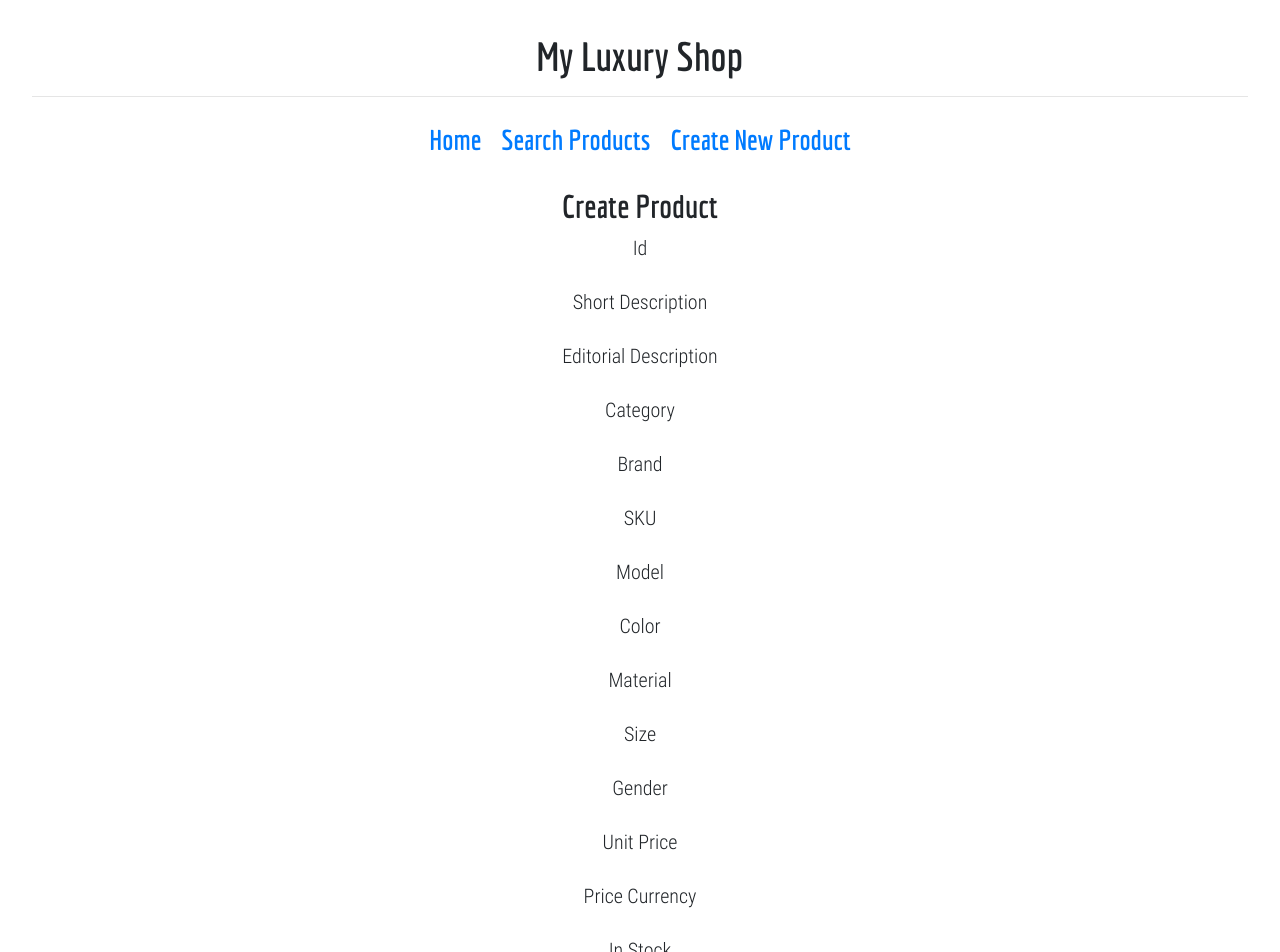
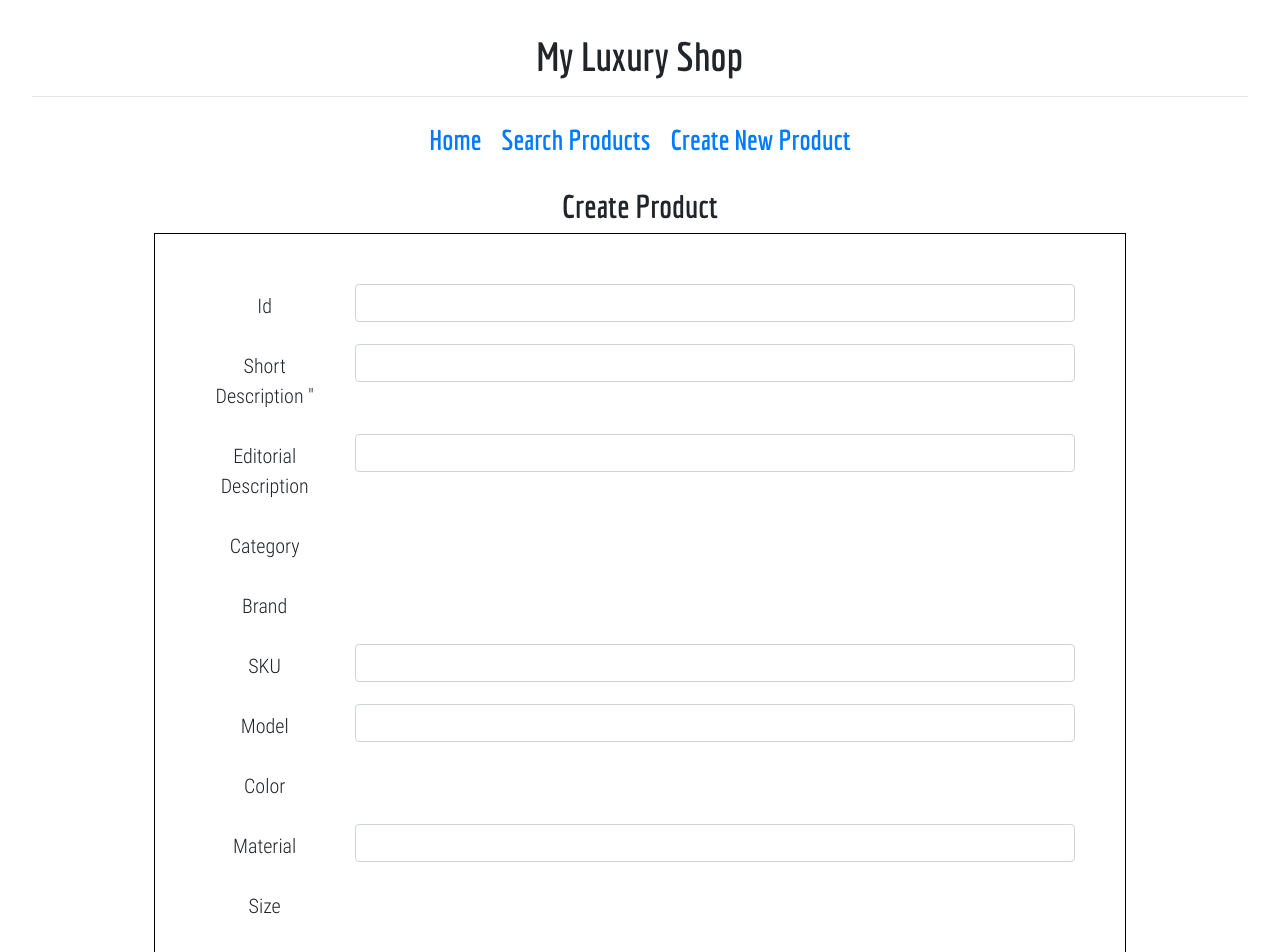
Before and after one commit to CoffeeeBean/MyLuxuryShop, a React (Create React App) app: page /create in a window 1280 px wide. Shown: the top 952 px of the page. Built offline with nearby package versions, Linux system fonts and the light colour scheme.

Commit message:
input text for create product page

```diff
--- a/src/index.css
+++ b/src/index.css
@@ -38,3 +38,10 @@ h5 {
   float: left;
   width: 10%;
 }
+
+.center {
+  margin: auto;
+  width: 80%;
+  border: 1px solid black;
+  padding: 50px;
+}
--- a/src/pages/CreateProduct.jsx
+++ b/src/pages/CreateProduct.jsx
@@ -1,57 +1,112 @@
 import Form from "react-bootstrap/Form";
 import Button from "react-bootstrap/Button";
+import Row from "react-bootstrap/Row";
+import Col from "react-bootstrap/Col";
 
 export default function CreateProduct() {
   return (
     <div>
       <h2>Create Product</h2>
+      <div className="center">
         <Form>
-        <Form.Group>
-          <Form.Label>Id</Form.Label>
+          <Form.Group as={Row}>
+            <Form.Label column sm="2" htmlFor="productId">
+              Id
+            </Form.Label>
+            <Col sm="10">
+              <Form.Control type="text" id="productId" />
+            </Col>
           </Form.Group>
-        <Form.Group>
-          <Form.Label>Short Description</Form.Label>
+          <Form.Group as={Row}>
+            <Form.Label column sm="2" htmlFor="productShortDescription">
+              Short Description "
+            </Form.Label>
+            <Col sm="10">
+              <Form.Control type="text" id="productShortDescription" />
+            </Col>
           </Form.Group>
-        <Form.Group>
-          <Form.Label>Editorial Description</Form.Label>
+          <Form.Group as={Row}>
+            <Form.Label column sm="2" htmlFor="productEditorialDescriprion">
+              Editorial Description
+            </Form.Label>
+            <Col sm="10">
+              <Form.Control type="text" id="productEditorialDescriprion" />
+            </Col>
           </Form.Group>
-        <Form.Group>
-          <Form.Label>Category</Form.Label>
+          <Form.Group as={Row}>
+            <Form.Label column sm="2">
+              Category
+            </Form.Label>
           </Form.Group>
-        <Form.Group>
-          <Form.Label>Brand</Form.Label>
+          <Form.Group as={Row}>
+            <Form.Label column sm="2">
+              Brand
+            </Form.Label>
           </Form.Group>
-        <Form.Group>
-          <Form.Label>SKU</Form.Label>
+          <Form.Group as={Row}>
+            <Form.Label column sm="2" htmlFor="productSku">
+              SKU
+            </Form.Label>
+            <Col sm="10">
+              <Form.Control type="text" id="productSku" />
+            </Col>
           </Form.Group>
-        <Form.Group>
-          <Form.Label>Model</Form.Label>
+          <Form.Group as={Row}>
+            <Form.Label column sm="2" htmlFor="productModel">
+              Model
+            </Form.Label>
+            <Col sm="10">
+              <Form.Control type="text" id="productModel" />
+            </Col>
           </Form.Group>
-        <Form.Group>
-          <Form.Label>Color</Form.Label>
+          <Form.Group as={Row}>
+            <Form.Label column sm="2">
+              Color
+            </Form.Label>
           </Form.Group>
-        <Form.Group>
-          <Form.Label>Material</Form.Label>
+          <Form.Group as={Row}>
+            <Form.Label column sm="2" htmlFor="productMaterial">
+              Material
+            </Form.Label>
+            <Col sm="10">
+              <Form.Control type="text" id="productMaterial" />
+            </Col>
           </Form.Group>
-        <Form.Group>
-          <Form.Label>Size</Form.Label>
+          <Form.Group as={Row}>
+            <Form.Label column sm="2">
+              Size
+            </Form.Label>
           </Form.Group>
-        <Form.Group>
-          <Form.Label>Gender</Form.Label>
+          <Form.Group as={Row}>
+            <Form.Label column sm="2">
+              Gender
+            </Form.Label>
           </Form.Group>
-        <Form.Group>
-          <Form.Label>Unit Price</Form.Label>
+          <Form.Group as={Row}>
+            <Form.Label column sm="2">
+              Unit Price
+            </Form.Label>
           </Form.Group>
-        <Form.Group>
-          <Form.Label>Price Currency</Form.Label>
+          <Form.Group as={Row}>
+            <Form.Label column sm="2">
+              Price Currency
+            </Form.Label>
           </Form.Group>
-        <Form.Group>
-          <Form.Label>In Stock</Form.Label>
+          <Form.Group as={Row}>
+            <Form.Label column sm="2">
+              In Stock
+            </Form.Label>
           </Form.Group>
-        <Form.Group>
-          <Form.Label>Image Url</Form.Label>
+          <Form.Group as={Row}>
+            <Form.Label column sm="2" htmlFor="productImageUrl">
+              Image Url
+            </Form.Label>
+            <Col sm="10">
+              <Form.Control type="text" id="productImageUrl" />
+            </Col>
           </Form.Group>
         </Form>
       </div>
+    </div>
   );
 }
```
Also changed, not shown: 1 other file (tests, documents, lock files or other folders). Lines whose indentation alone changed are shown as unchanged.
